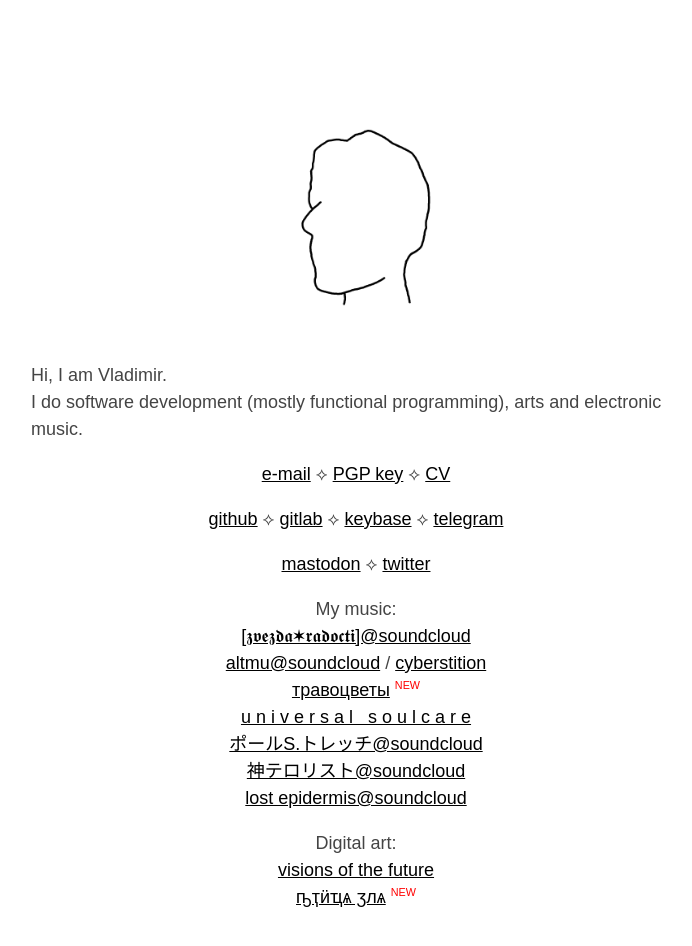
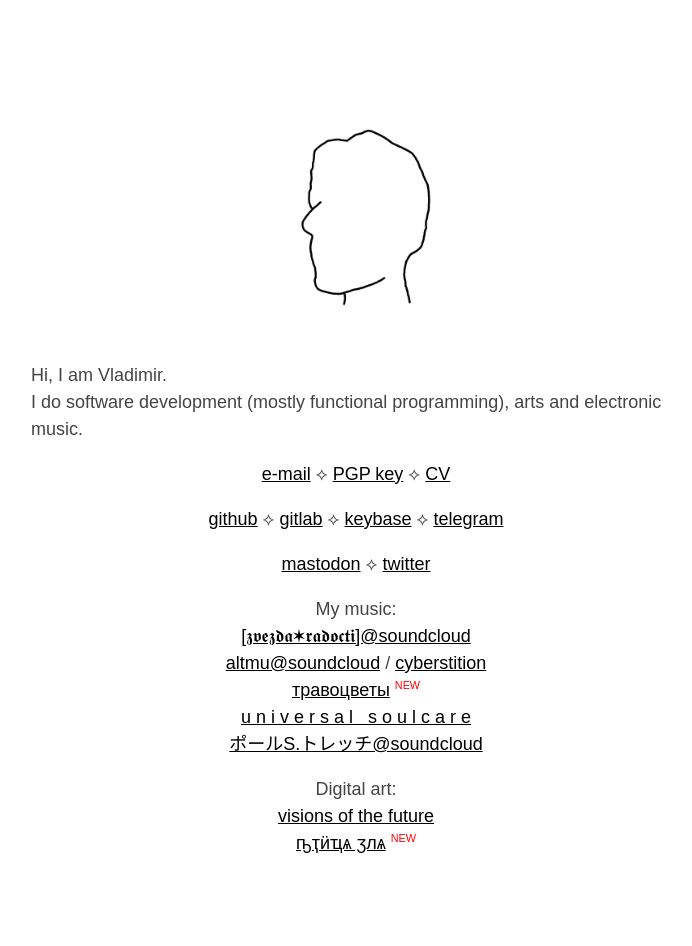
Before and after one commit to klntsky/klntsky.dev, a plain HTML site: page index.html in a window 1280 px wide. Shown: the whole page, without its empty margins (284-976 px from the left). After the commit the page ends 923 px from the top, so only its background shows below. Drawn offline with Linux system fonts and the light colour scheme.

Commit message:
Remove old stuff

```diff
--- a/index.html
+++ b/index.html
@@ -40,8 +40,8 @@
           <a target="_blank" href="https://travoczvety.bandcamp.com/">травоцветы</a> <sup style="color:red; font-size:60%;">NEW</sup> <br>
           <a target="_blank" href="https://universalsoulcare.bandcamp.com"> u n i v e r s a l &nbsp; s o u l c a r e</a> <br>
           <a target="_blank" href="https://soundcloud.com/paul_s_tretch"> ポールS.トレッチ@soundcloud</a> <br>
-          <a target="_blank" href="https://soundcloud.com/kami-terrorist">神テロリスト@soundcloud</a> <br>
-          <a target="_blank" href="https://soundcloud.com/lost_epidermis">lost epidermis@soundcloud</a> <br>
+          <!-- <a target="_blank" href="https://soundcloud.com/kami-terrorist">神テロリスト@soundcloud</a> <br> -->
+          <!-- <a target="_blank" href="https://soundcloud.com/lost_epidermis">lost epidermis@soundcloud</a> <br> -->
 
         </p>
         <p>
```
